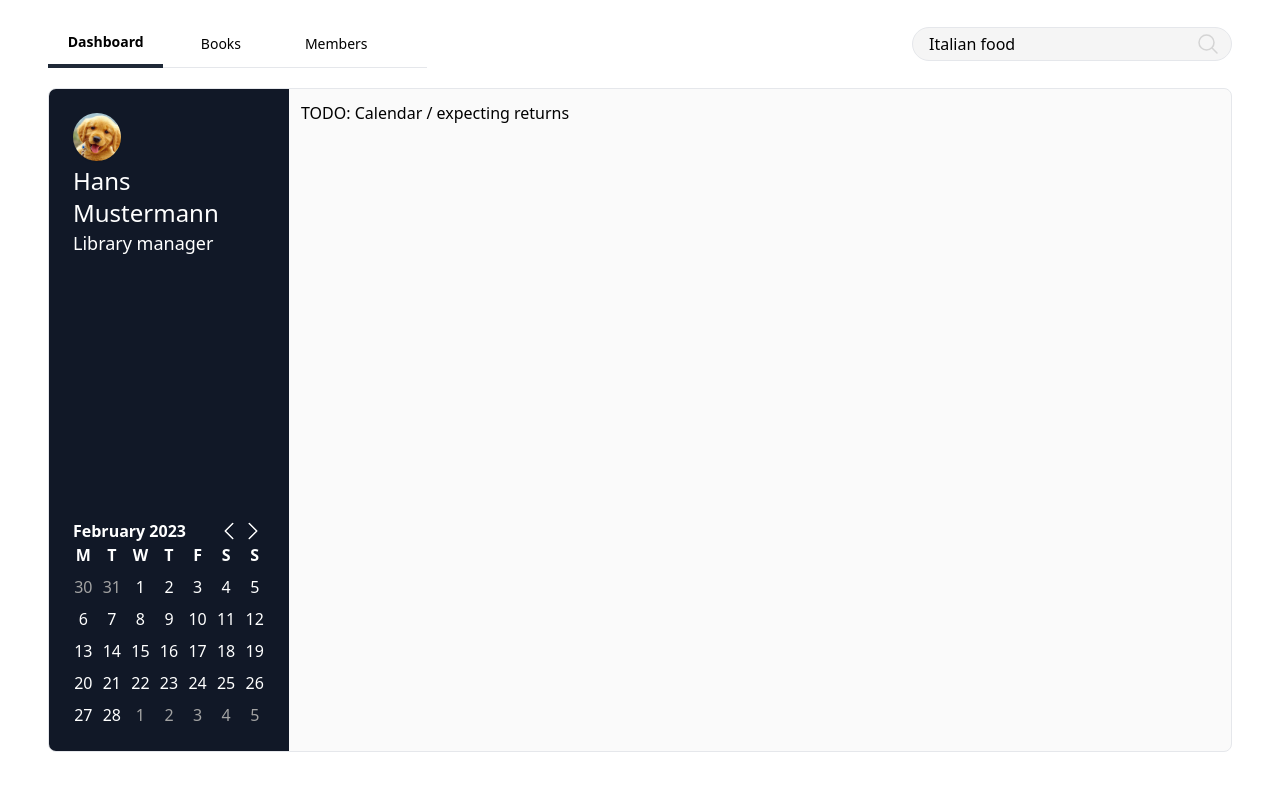
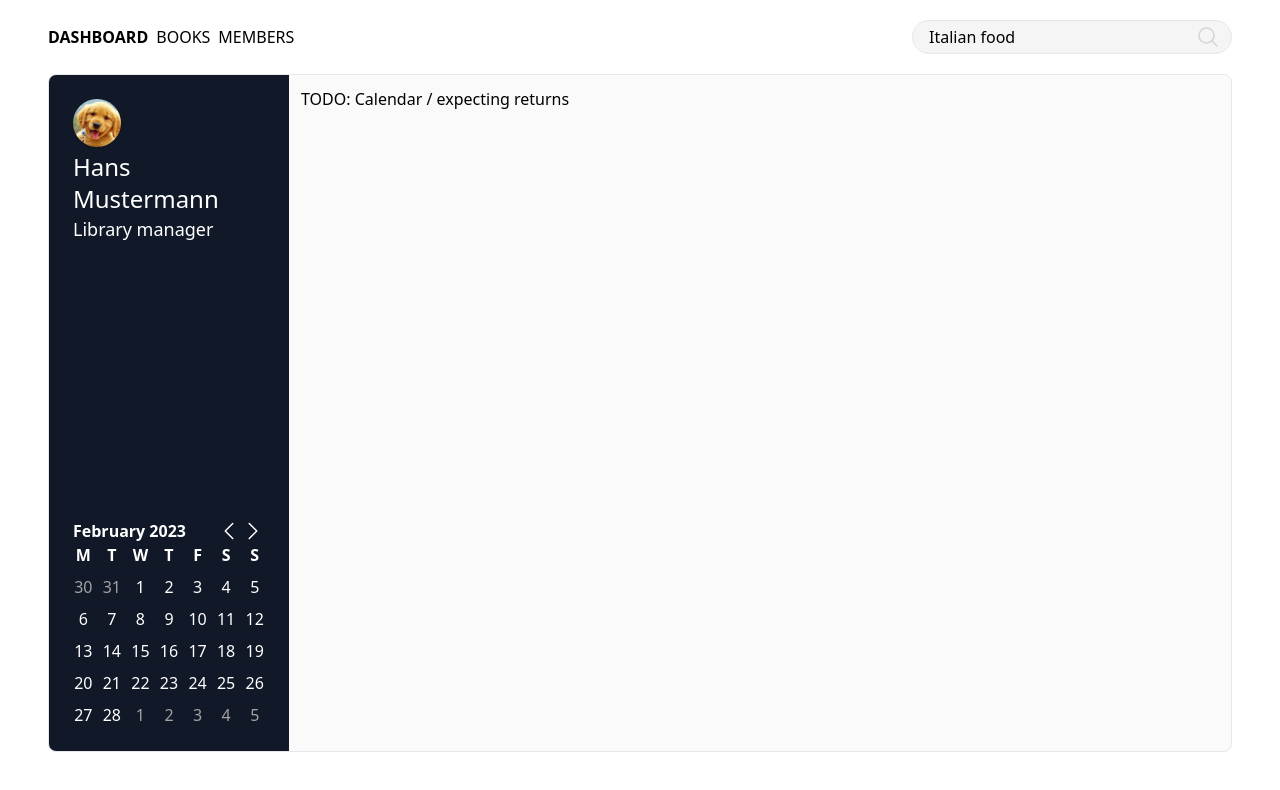
Before and after one commit to code-by-sia/eris-web, a Next.js app: page / in a window 1280 px wide. Shown: the top 790 px of the page. Built offline with nearby package versions, Linux system fonts and the light colour scheme.

Commit message:
feat: update nav

```diff
--- a/components/button.jsx
+++ b/components/button.jsx
@@ -7,13 +7,13 @@ const Styles = {
   action:
     "inline-flex border border-transparent rounded-md text-white bg-teal-600 hover:bg-teal-900 items-center disabled:opacity-50 focus:outline-none focus:ring-2 focus:ring-offset-2 focus:ring-indigo-500 justify-center",
   link: "italic hover:underline",
-  nav: "border-b border-nutral-500 text-sm",
 };
 
 const Sizes = {
   default: "p-3 w-full ",
   small: "p-3 text-sm",
   medium: "p-2 text-md",
+  tiny: "p-1",
 };
 
 export default function Button({
--- a/components/navigation.jsx
+++ b/components/navigation.jsx
@@ -5,9 +5,11 @@ function NavItem({ isActive, label, className = "", onClick }) {
   return (
     <Button
       style="nav"
+      size=""
       className={classNames(
         className,
-        isActive ? "font-bold border-b-4 border-gray-800" : "border-b"
+        "uppercase",
+        isActive ? "font-bold" : ""
       )}
       label={label}
       onClick={onClick}
@@ -19,7 +21,7 @@ const NAV = ["Dashboard", "Books", "Members"];
 
 export default function Navigation({ value = "Dashboard", onChange }) {
   return (
-    <nav className="flex">
+    <nav className="flex gap-2">
       {NAV.map((it) => (
         <NavItem
           label={it}
@@ -28,7 +30,6 @@ export default function Navigation({ value = "Dashboard", onChange }) {
           onClick={() => onChange(it)}
         />
       ))}
-      <span className="block border-b w-32" />
     </nav>
   );
 }
```
